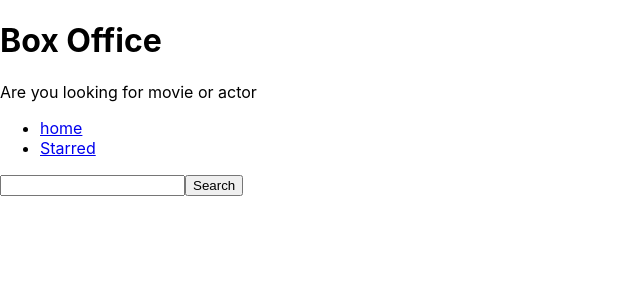
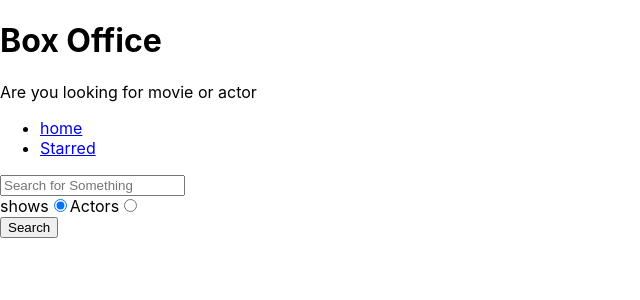
Before and after one commit to SAURABH200301/box-office, a React (Create React App) app: page / in a window 1280 px wide. Shown: the top 300 px of the page, without its empty margins (0-640 px from the left). Built offline with nearby package versions, Linux system fonts and the light colour scheme.

Commit message:
added search options and radio buttons

```diff
--- a/src/Pages/Home.js
+++ b/src/Pages/Home.js
@@ -5,9 +5,12 @@
 function Home() {
     const [input, setInput] = useState('');
     const [results, setResults] = useState(null);
+    const [searchOption,setSearchOption]=useState('shows');
+
+    const isShowsSearch = searchOption === 'shows';
 
     const onSearch = () => {
-        apiGet(`/search/shows?q=${input}`).then(result => {
+        apiGet(`/search/${searchOption}?q=${input}`).then(result => {
             setResults(result);
         });
     };
@@ -22,19 +25,24 @@
         }
     };
 
+    const onRadioChange=(ev)=>{
+        setSearchOption(ev.target.value);
+    }
+
+    // eslint-disable-next-line no-console
+    console.log(searchOption);
+
     const renderResults = () => {
         if (results && results.length === 0) {
             return <div>No results</div>;
         }
 
         if (results && results.length > 0) {
-            return (
-                <div>
-                    {results.map(item => (
-                        <div key={item.show.id}>{item.show.name}</div>
-                    ))}
-                </div>
-            );
+            return results[0].show
+            ?results.map(item =>
+                <div key={item.show.id}>{item.show.name}</div>)
+            :results.map(item => (
+                <div key={item.person.id}>{item.person.name}</div>))
         }
 
         return null;
@@ -44,9 +52,23 @@
         <MainPageLayout>
             <input
                 type="text"
+                placeholder='Search for Something'
                 onChange={onInputChange}
                 onKeyDown={onKeyDown}
                 value={input} />
+
+            <div>
+                <label htmlFor='shows-search'>
+                    shows
+                    <input id='shows-search' checked={isShowsSearch} type="radio" value="shows" onChange={onRadioChange}/>
+                </label>
+
+                <label htmlFor='actors-search'>
+                    Actors
+                    <input id='actors-search' checked={!isShowsSearch} type="radio" value="people" onChange={onRadioChange}/>
+                </label>
+            </div>
+
             <button type="button" onClick={onSearch}>
                 Search
             </button>
```
Also changed, not shown: 1 other file (tests, documents, lock files or other folders).
